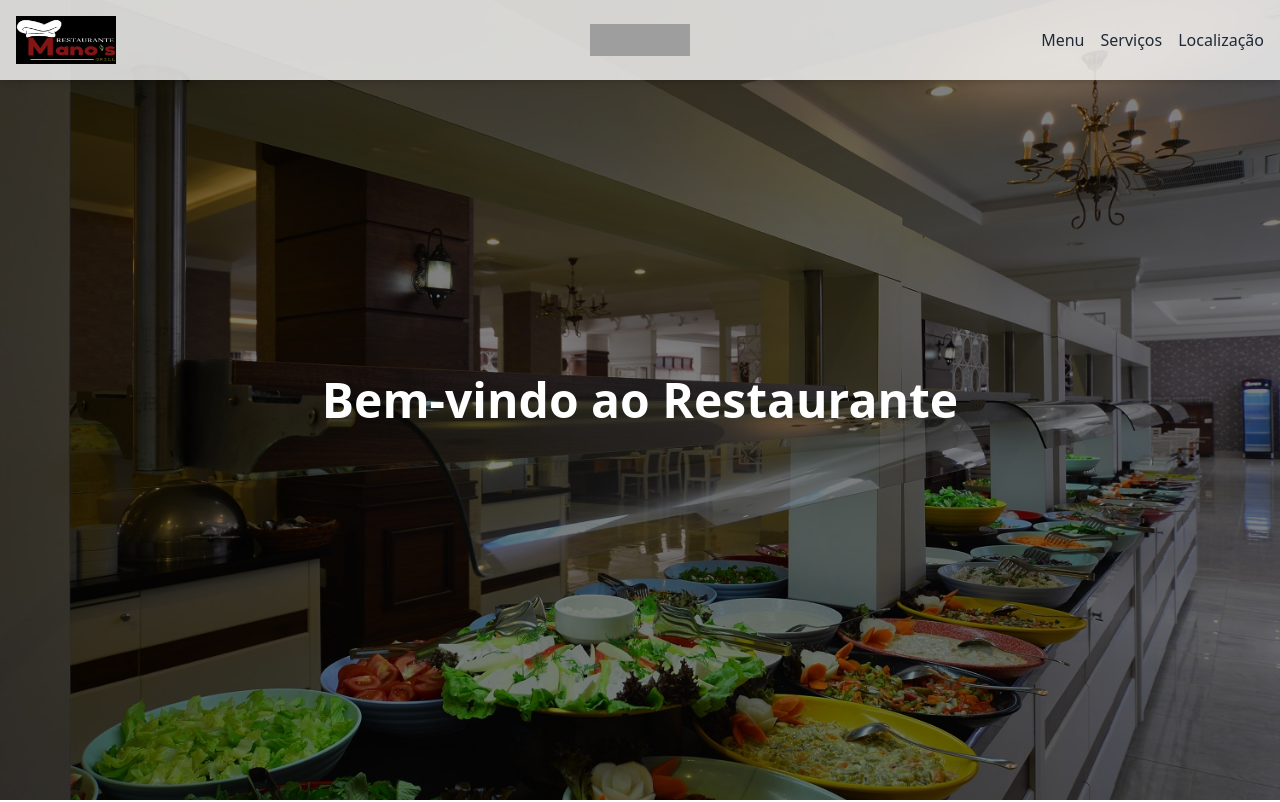
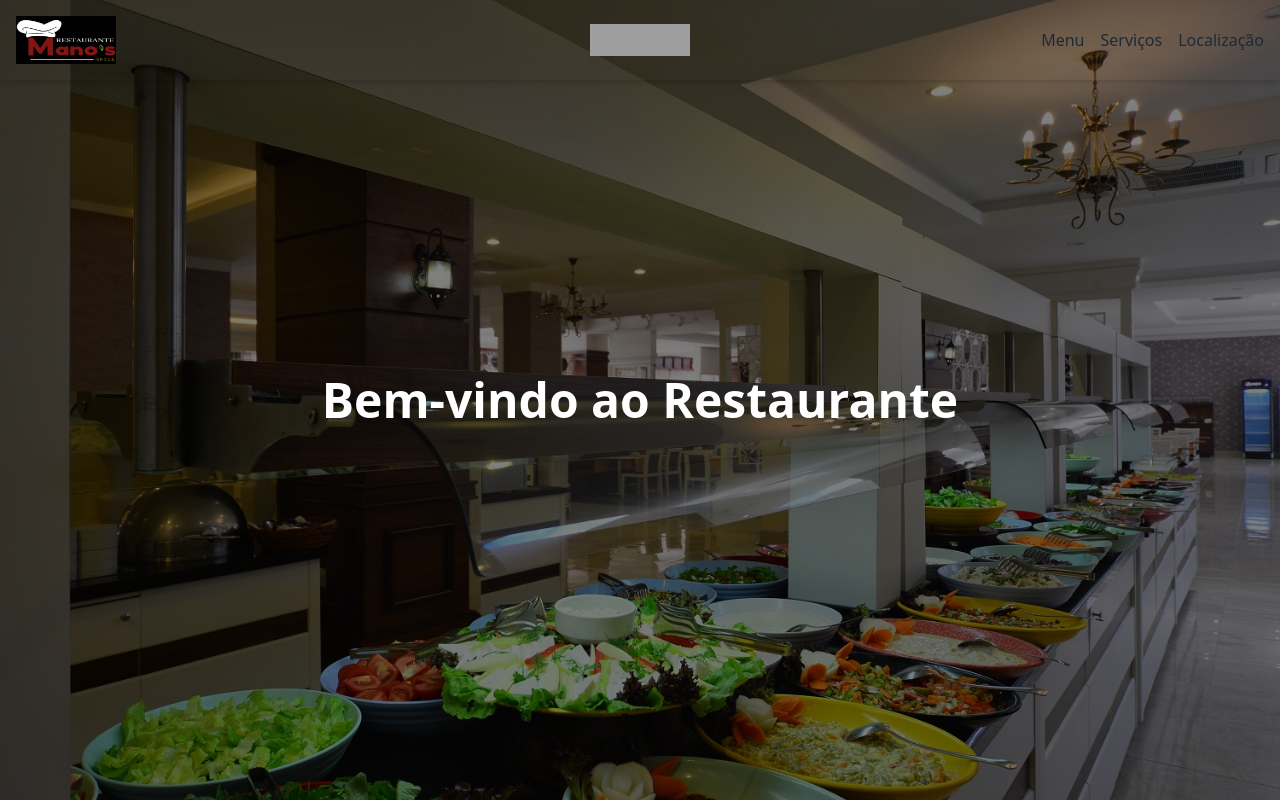
Before and after one commit to JesusPastorini/RestauranteManosGrill, a React (Vite) app: page / in a window 1280 px wide. Shown: the top 802 px of the page. Built offline with nearby package versions, Linux system fonts and the light colour scheme; grey boxes are pictures that could not be loaded.

Commit message:
transition header

```diff
--- a/src/components/Header.tsx
+++ b/src/components/Header.tsx
@@ -1,10 +1,28 @@
-import React from 'react';
+import React, { useEffect, useState } from 'react';
 import logo from '../assets/logoManos.png';
 import ifoodIcon from '../assets/ifood.png';
 
 const Header: React.FC = () => {
+    const [isScrolled, setIsScrolled] = useState(false);
+
+    useEffect(() => {
+        const handleScroll = () => {
+            if (window.scrollY > 0) {
+                setIsScrolled(true);
+            } else {
+                setIsScrolled(false);
+            }
+        };
+
+        window.addEventListener('scroll', handleScroll);
+
+        return () => {
+            window.removeEventListener('scroll', handleScroll);
+        };
+    }, []);
+
     return (
-        <header className="fixed top-0 w-full bg-white bg-opacity-80 shadow-md z-50">
+        <header className={`fixed top-0 w-full bg-white ${isScrolled ? 'bg-opacity-80' : 'bg-opacity-0'} shadow-md z-50 transition duration-1000`}>
             <div className="container mx-auto flex items-center justify-between p-4">
                 <div className="flex-shrink-0">
                     <img src={logo} alt="Restaurante Logo" width={100} height={100} className="h-12" />
```
